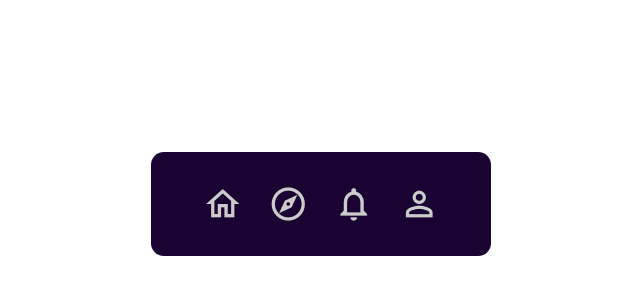
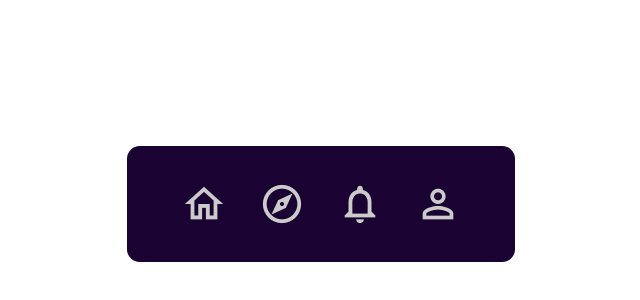
Before and after one commit to CodeSimp/diy-ui-elements, a plain HTML site: page nav-bar/index.html in a window 1280 px wide. Shown: the part 196-496 px from the top of the page, without its empty margins (319-959 px from the left). Drawn offline with Linux system fonts and the light colour scheme.

Commit message:
Updated icon sizes

```diff
--- a/nav-bar/index.css
+++ b/nav-bar/index.css
@@ -25,7 +25,7 @@ nav{
 a{
     display: inline-flex;
     align-items: center;
-    padding: 0.4rem;
+    padding: 0.6rem;
     border-radius: 0.4rem;
     margin: 0 0.4rem;
     cursor: pointer;
@@ -35,7 +35,7 @@ a{
     text-decoration: none;
 }
 a .material-icons-outlined{
-    font-size: 40px;
+    font-size: 46px;
     transition: color 200ms linear;
 }
 
```
